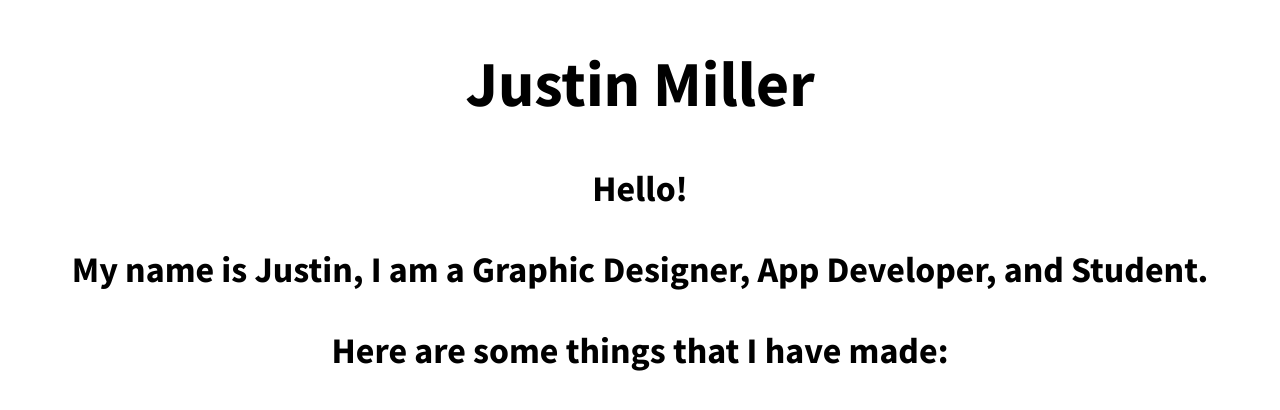
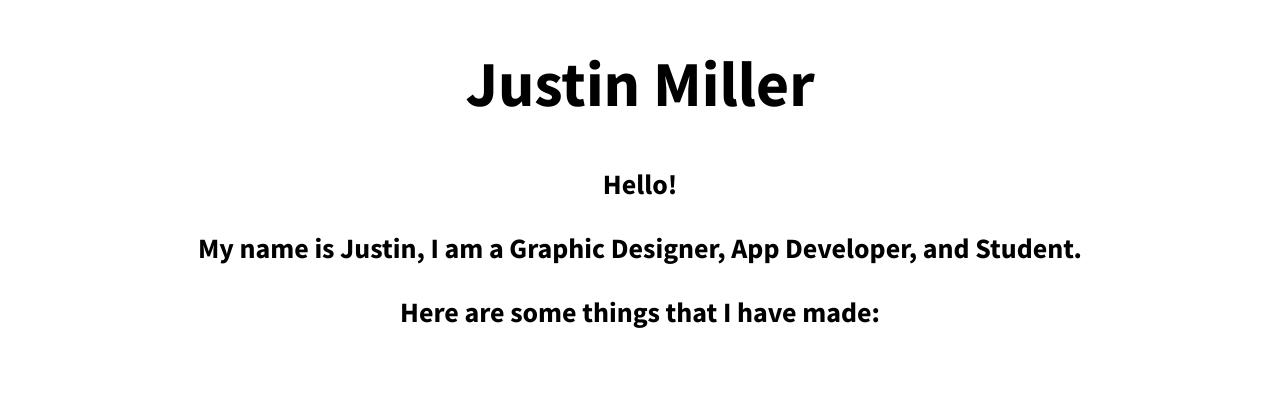
Before and after one commit to justinmarcusmiller/justinmarcusmiller.github.io, a PHP site: page / in a window 1280 px wide. Shown: the top 410 px of the page. Run offline with PHP 8.4, Linux system fonts and the light colour scheme.

Commit message:
Update styles.css

```diff
--- a/styles.css
+++ b/styles.css
@@ -10,7 +10,7 @@
 
 .heading p {
 	font-family: 'Source Sans Pro', Comic Sans;
-	font-size: 36px;
+	font-size: 28px;
 	text-align: center;
 	padding-left: auto;
 	padding-right: auto;
```
